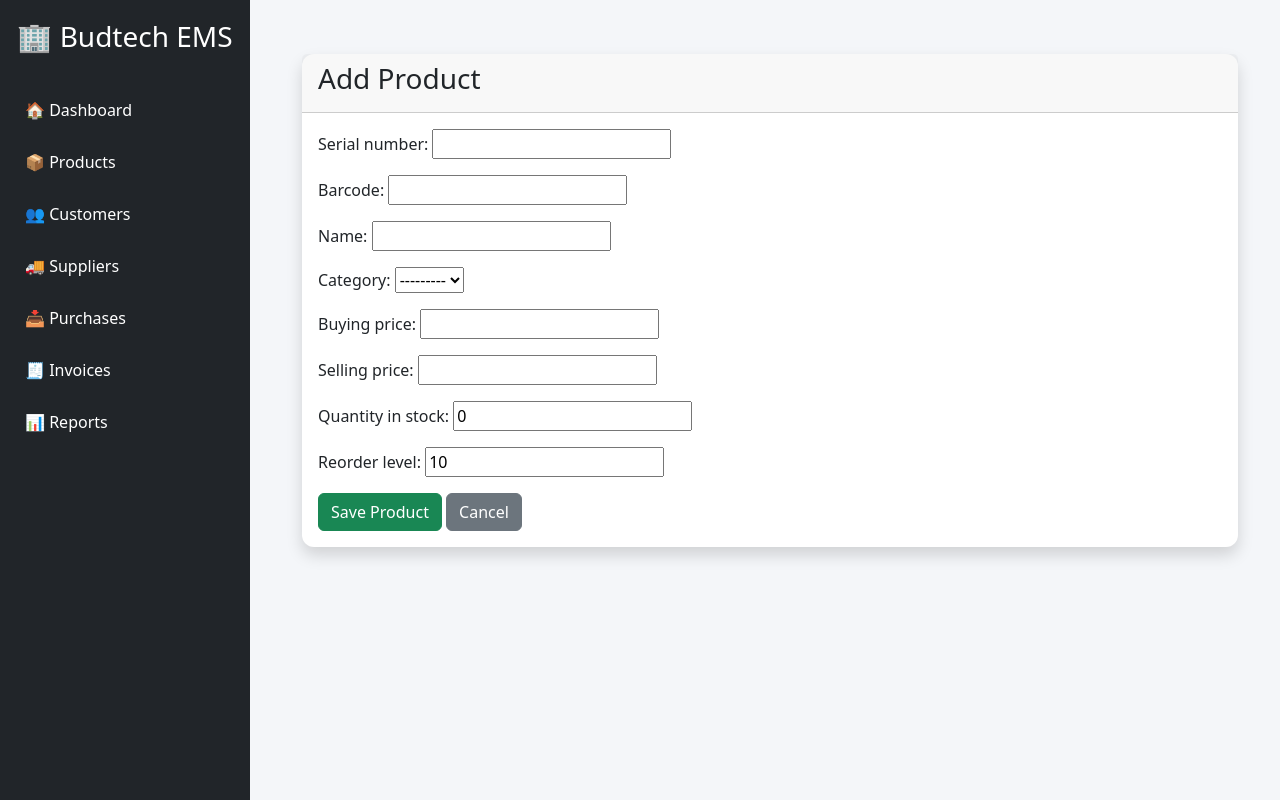
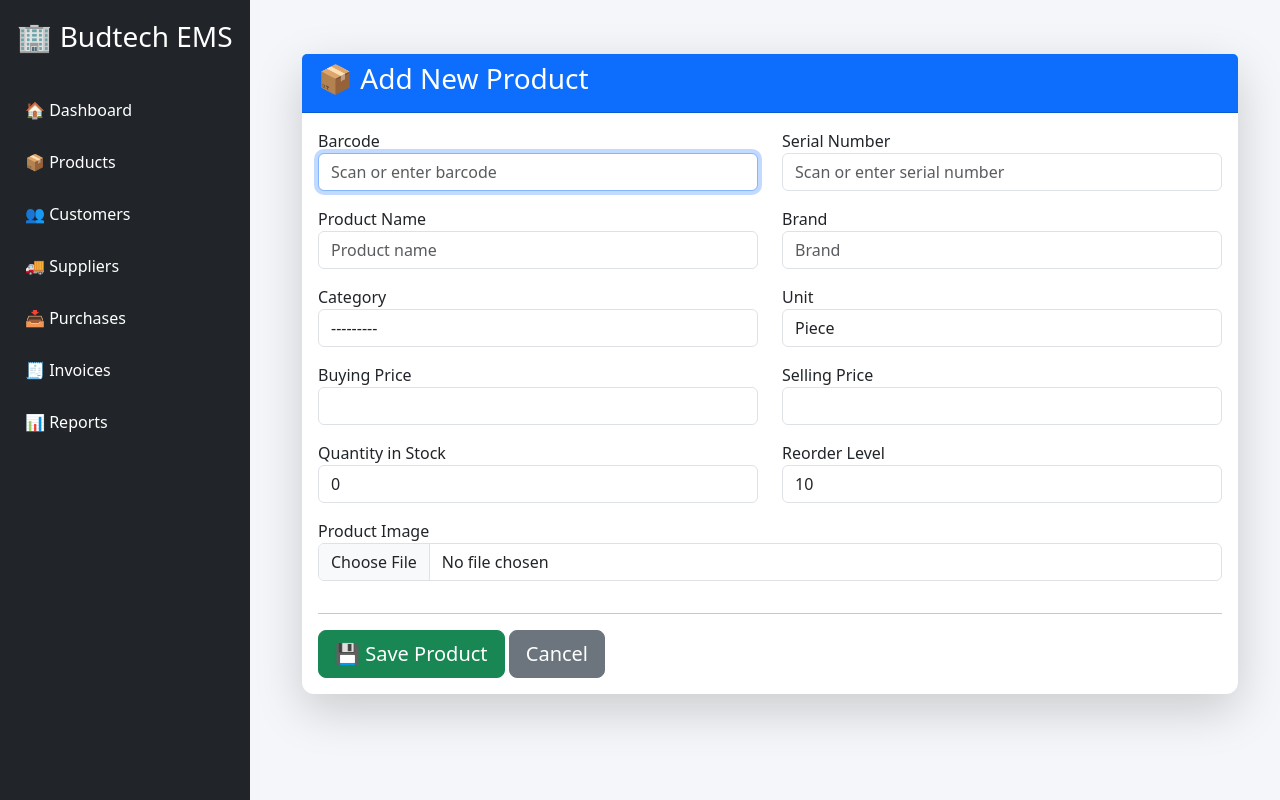
Before and after one commit to nich72956-ai/EMS, a Django app: page /products/add/ in a window 1280 px wide. Run offline with Django 5.2, Linux system fonts and the light colour scheme; data that the repository does not hold is empty.

Commit message:
BudTech EMS v2.0 - Product Management Upgrade

```diff
--- a/products/forms.py
+++ b/products/forms.py
@@ -1,16 +1,102 @@
 from django import forms
 from .models import Product
+
 
 class ProductForm(forms.ModelForm):
     class Meta:
         model = Product
         fields = [
+            "barcode",
             "serial_number",
-            "barcode",
             "name",
+            "brand",
             "category",
+            "unit",
             "buying_price",
             "selling_price",
             "quantity_in_stock",
             "reorder_level",
+            "image",
         ]
+
+        widgets = {
+            "barcode": forms.TextInput(attrs={
+                "class": "form-control",
+                "placeholder": "Scan or enter barcode",
+                "autofocus": True,
+            }),
+
+            "serial_number": forms.TextInput(attrs={
+                "class": "form-control",
+                "placeholder": "Scan or enter serial number",
+            }),
+
+            "name": forms.TextInput(attrs={
+                "class": "form-control",
+                "placeholder": "Product name",
+            }),
+
+            "brand": forms.TextInput(attrs={
+                "class": "form-control",
+                "placeholder": "Brand",
+            }),
+
+            "category": forms.Select(attrs={
+                "class": "form-control",
+            }),
+
+            "unit": forms.Select(attrs={
+                "class": "form-control",
+            }),
+
+            "buying_price": forms.NumberInput(attrs={
+                "class": "form-control",
+            }),
+
+            "selling_price": forms.NumberInput(attrs={
+                "class": "form-control",
+            }),
+
+            "quantity_in_stock": forms.NumberInput(attrs={
+                "class": "form-control",
+            }),
+
+            "reorder_level": forms.NumberInput(attrs={
+                "class": "form-control",
+            }),
+
+            "image": forms.ClearableFileInput(attrs={
+                "class": "form-control",
+            }),
+        }
+
+    def clean_barcode(self):
+        barcode = self.cleaned_data.get("barcode")
+
+        if barcode:
+            exists = Product.objects.filter(barcode=barcode)
+
+            if self.instance.pk:
+                exists = exists.exclude(pk=self.instance.pk)
+
+            if exists.exists():
+                raise forms.ValidationError(
+                    "This barcode already exists."
+                )
+
+        return barcode
+
+    def clean_serial_number(self):
+        serial = self.cleaned_data.get("serial_number")
+
+        exists = Product.objects.filter(serial_number=serial)
+
+        if self.instance.pk:
+            exists = exists.exclude(pk=self.instance.pk)
+
+        if exists.exists():
+            raise forms.ValidationError(
+                "This serial number already exists."
+            )
+
+        return serial
--- a/products/models.py
+++ b/products/models.py
@@ -10,16 +10,58 @@ class Category(models.Model):
 
 
 class Product(models.Model):
-    serial_number = models.CharField(max_length=100, unique=True)
-    barcode = models.CharField(max_length=100, blank=True, null=True)
 
+    # Product Identification
+    sku = models.CharField(
+        max_length=30,
+        unique=True,
+        blank=True
+    )
+
+    serial_number = models.CharField(
+        max_length=100,
+        unique=True
+    )
+
+    barcode = models.CharField(
+        max_length=100,
+        unique=True,
+        blank=True,
+        null=True
+    )
+
+    # Product Information
     name = models.CharField(max_length=200)
+
+    brand = models.CharField(
+        max_length=100,
+        blank=True
+    )
+
+    UNIT_CHOICES = [
+        ("Piece", "Piece"),
+        ("Box", "Box"),
+        ("Carton", "Carton"),
+        ("Pack", "Pack"),
+        ("Bottle", "Bottle"),
+        ("Kg", "Kilogram"),
+        ("Gram", "Gram"),
+        ("Litre", "Litre"),
+        ("Metre", "Metre"),
+    ]
+
+    unit = models.CharField(
+        max_length=20,
+        choices=UNIT_CHOICES,
+        default="Piece"
+    )
 
     category = models.ForeignKey(
         Category,
         on_delete=models.CASCADE
     )
 
+    # Pricing
     buying_price = models.DecimalField(
         max_digits=10,
         decimal_places=2
@@ -30,11 +72,22 @@ class Product(models.Model):
         decimal_places=2
     )
 
+    # Inventory
     quantity_in_stock = models.PositiveIntegerField(default=0)
 
     reorder_level = models.PositiveIntegerField(default=10)
 
+    # Product Image
+    image = models.ImageField(
+        upload_to="products/",
+        blank=True,
+        null=True
+    )
+
     created_at = models.DateTimeField(auto_now_add=True)
 
+    class Meta:
+        ordering = ["name"]
+
     def __str__(self):
-        return self.name
+        return f"{self.name} ({self.barcode})"
--- a/products/templates/products/add_product.html
+++ b/products/templates/products/add_product.html
@@ -3,27 +3,121 @@
 {% block title %}Add Product{% endblock %}
 
 {% block content %}
+
 <div class="container mt-4">
-    <div class="card shadow">
-        <div class="card-header">
-            <h3>Add Product</h3>
+
+    <div class="card shadow-lg">
+
+        <div class="card-header bg-primary text-white">
+            <h3>📦 Add New Product</h3>
         </div>
 
         <div class="card-body">
-            <form method="post">
+
+            <form method="POST" enctype="multipart/form-data">
+
                 {% csrf_token %}
 
-                {{ form.as_p }}
+                <div class="row">
 
-                <button type="submit" class="btn btn-success">
-                    Save Product
+                    <div class="col-md-6 mb-3">
+                        <label>Barcode</label>
+                        {{ form.barcode }}
+                    </div>
+
+                    <div class="col-md-6 mb-3">
+                        <label>Serial Number</label>
+                        {{ form.serial_number }}
+                    </div>
+
+                    <div class="col-md-6 mb-3">
+                        <label>Product Name</label>
+                        {{ form.name }}
+                    </div>
+
+                    <div class="col-md-6 mb-3">
+                        <label>Brand</label>
+                        {{ form.brand }}
+                    </div>
+
+                    <div class="col-md-6 mb-3">
+                        <label>Category</label>
+                        {{ form.category }}
+                    </div>
+
+                    <div class="col-md-6 mb-3">
+                        <label>Unit</label>
+                        {{ form.unit }}
+                    </div>
+
+                    <div class="col-md-6 mb-3">
+                        <label>Buying Price</label>
+                        {{ form.buying_price }}
+                    </div>
+
+                    <div class="col-md-6 mb-3">
+                        <label>Selling Price</label>
+                        {{ form.selling_price }}
+                    </div>
+
+                    <div class="col-md-6 mb-3">
+                        <label>Quantity in Stock</label>
+                        {{ form.quantity_in_stock }}
+                    </div>
+
+                    <div class="col-md-6 mb-3">
+                        <label>Reorder Level</label>
+                        {{ form.reorder_level }}
+                    </div>
+
+                    <div class="col-md-12 mb-3">
+                        <label>Product Image</label>
+                        {{ form.image }}
+                    </div>
+
+                </div>
+
+                <hr>
+
+                <button class="btn btn-success btn-lg">
+                    💾 Save Product
                 </button>
 
-                <a href="{% url 'product_list' %}" class="btn btn-secondary">
+                <a href="{% url 'product_list' %}"
+                   class="btn btn-secondary btn-lg">
+
                     Cancel
+
                 </a>
+
             </form>
+
         </div>
+
     </div>
+
 </div>
+
+<script>
+
+document.addEventListener("DOMContentLoaded", function(){
+
+    const barcode=document.getElementById("id_barcode");
+
+    const serial=document.getElementById("id_serial_number");
+
+    if(barcode){
+
+        barcode.addEventListener("change",function(){
+
+            serial.focus();
+
+        });
+
+    }
+
+});
+
+</script>
+
 {% endblock %}
```
Also changed, not shown: products/admin.py (+23 -11 lines), products/migrations/0002_alter_product_options_product_brand_product_image_and_more.py (added), products/migrations/0003_product_sku_alter_product_barcode.py (added).
